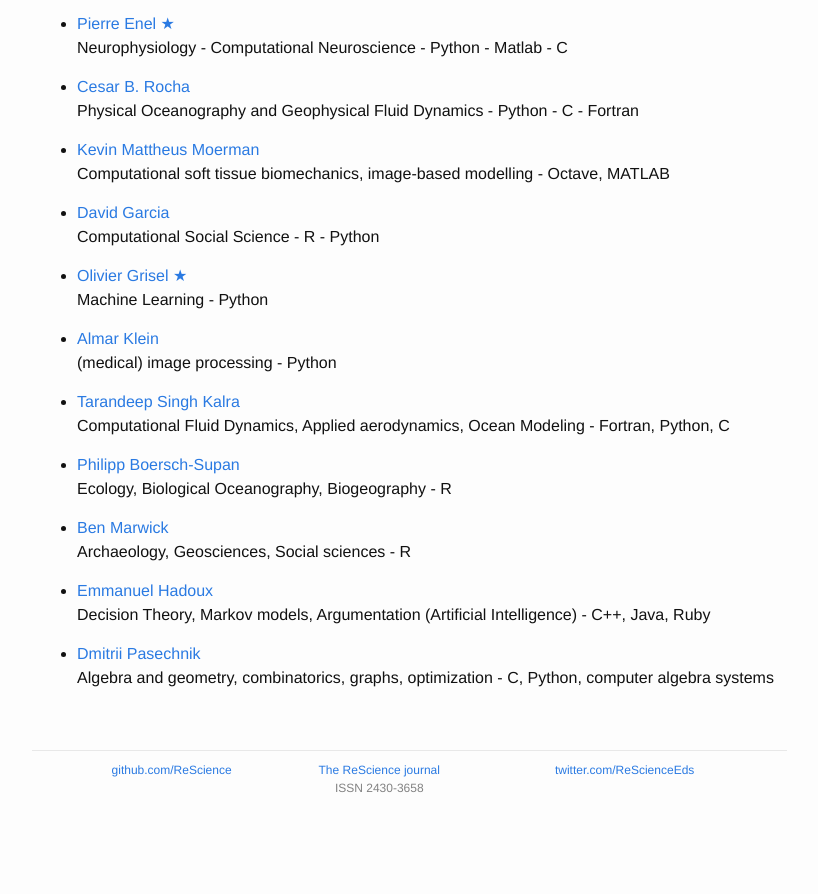
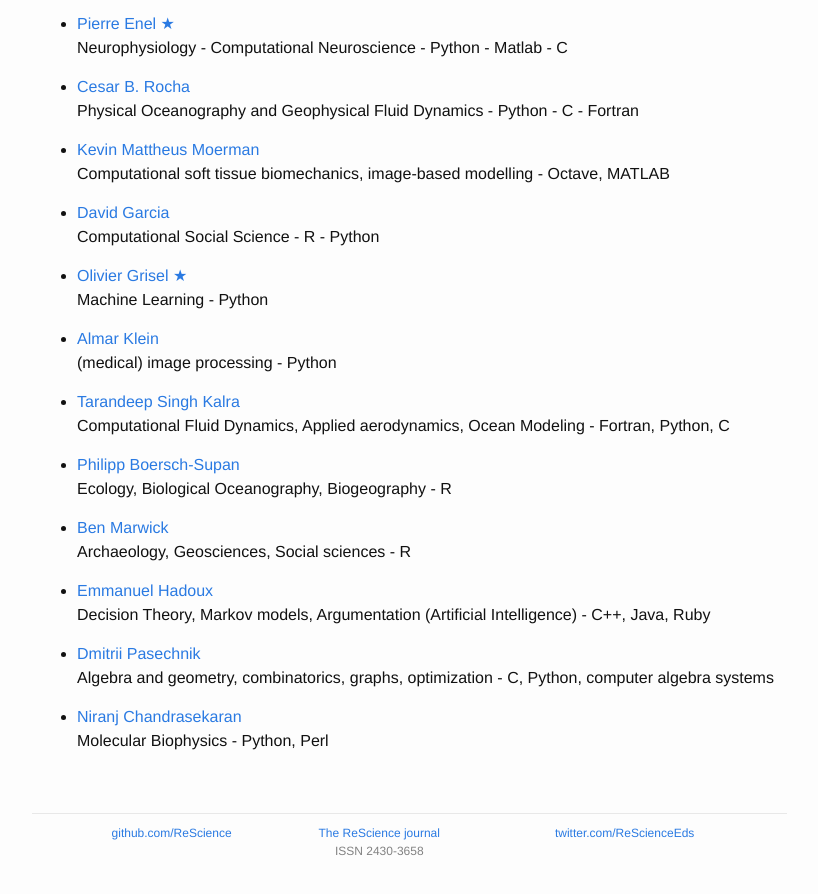
Before and after one commit to ReScience/rescience.github.io, a Jekyll site: the page built from 04-board.md, in a window 1280 px wide and 900 px high, scrolled down 3093 px. Shown: the top 894 px of the window, without its empty margins (223-1041 px from the left). Built offline with Jekyll 4.4.1, drawn with Linux system fonts in a browser that asks for light colours; before the commit the page ends 3930 px from its top, so only the background shows below that.

Commit message:
Update board

```diff
--- a/04-board.md
+++ b/04-board.md
@@ -193,3 +193,6 @@ accepts submissions in other open source languages.
 
 * [Dmitrii Pasechnik](https://github.com/dimpase)
   Algebra and geometry, combinatorics, graphs, optimization - C, Python, computer algebra systems
+
+* [Niranj Chandrasekaran](https://github.com/niranjchandrasekaran)
+  Molecular Biophysics - Python, Perl
```
